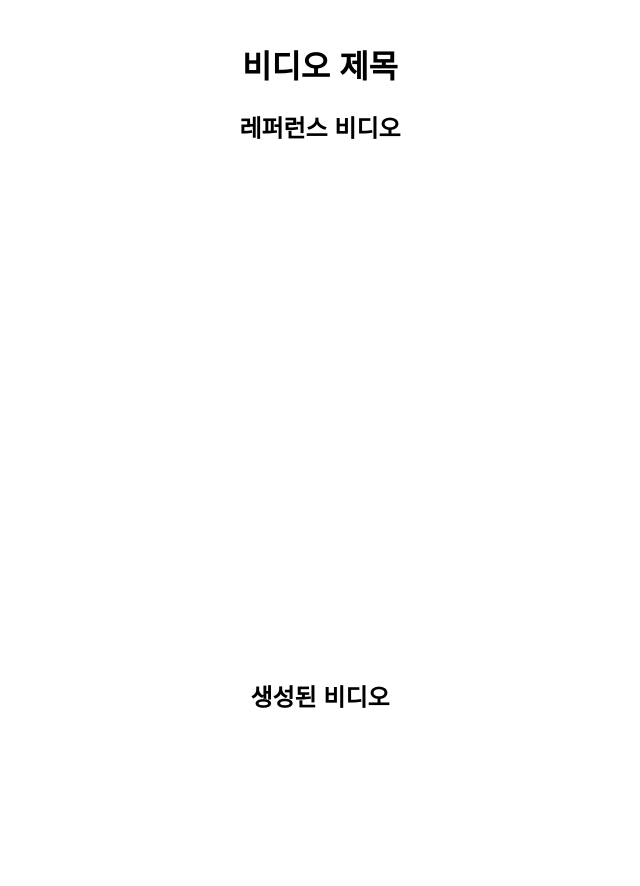
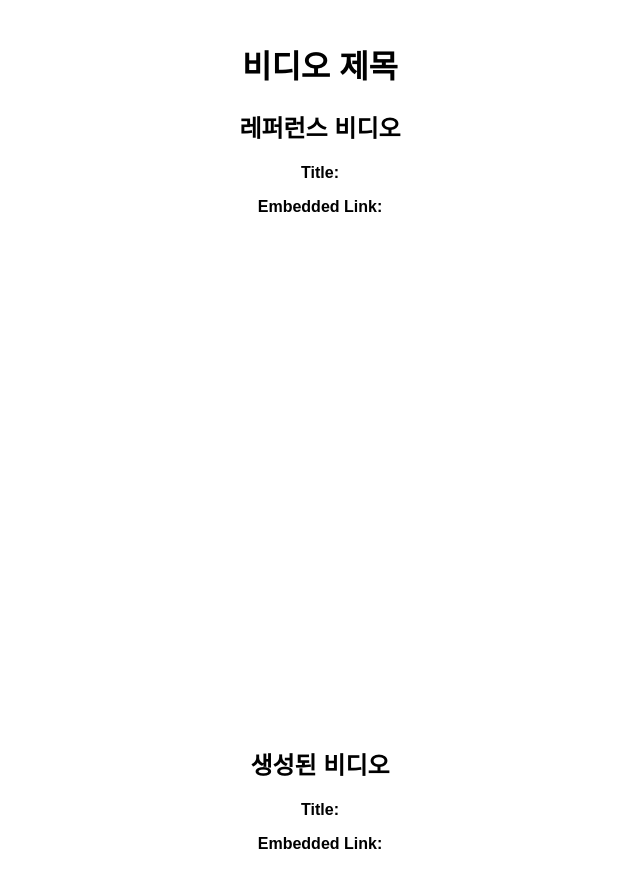
Before and after one commit to chacorp/userstudy, a plain HTML site: page index.html in a window 1280 px wide. Shown: the top 886 px of the page, without its empty margins (320-960 px from the left). Drawn offline with Linux system fonts and the light colour scheme; no server answers.

Commit message:
Update index.html

```diff
--- a/index.html
+++ b/index.html
@@ -12,9 +12,13 @@
         <h1 id="videoTitle">비디오 제목</h1>
 
         <h2>레퍼런스 비디오</h2>
+        <p><strong>Title:</strong> <span id="referenceTitle"></span></p>
+        <p><strong>Embedded Link:</strong> <span id="referenceLink"></span></p>
         <iframe id="referenceVideo" width="900" height="450" src="" frameborder="0" allowfullscreen></iframe>
 
         <h2>생성된 비디오</h2>
+        <p><strong>Title:</strong> <span id="generatedTitle"></span></p>
+        <p><strong>Embedded Link:</strong> <span id="generatedLink"></span></p>
         <iframe id="generatedVideo" width="900" height="450" src="" frameborder="0" allowfullscreen></iframe>
 
         <div class="buttons">
```
